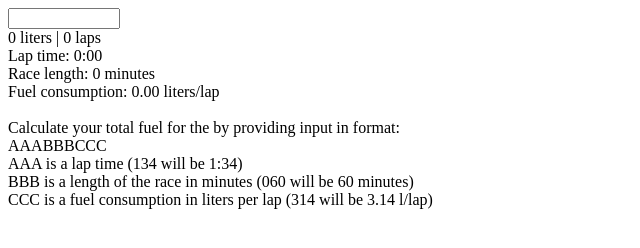
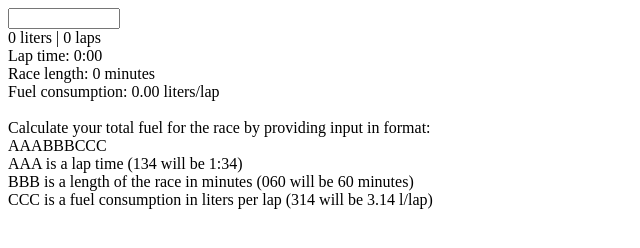
Before and after one commit to michalmatlega/whereismyfuel, a plain HTML site: page index.html in a window 1280 px wide. Shown: the full height of the page, 0-640 px from the left. Drawn offline with nearby package versions, Linux system fonts and the light colour scheme.

Commit message:
Missed word in manual

```diff
--- a/index.html
+++ b/index.html
@@ -14,7 +14,7 @@
         <div id='result'></div>
         <div id='inputMonitor'></div>
         <br>
-        <div>Calculate your total fuel for the by providing input in format:</div>
+        <div>Calculate your total fuel for the race by providing input in format:</div>
         <div>AAABBBCCC</div>
         <div>AAA is a lap time (134 will be 1:34)</div>
         <div>BBB is a length of the race in minutes (060 will be 60 minutes)</div>
```
